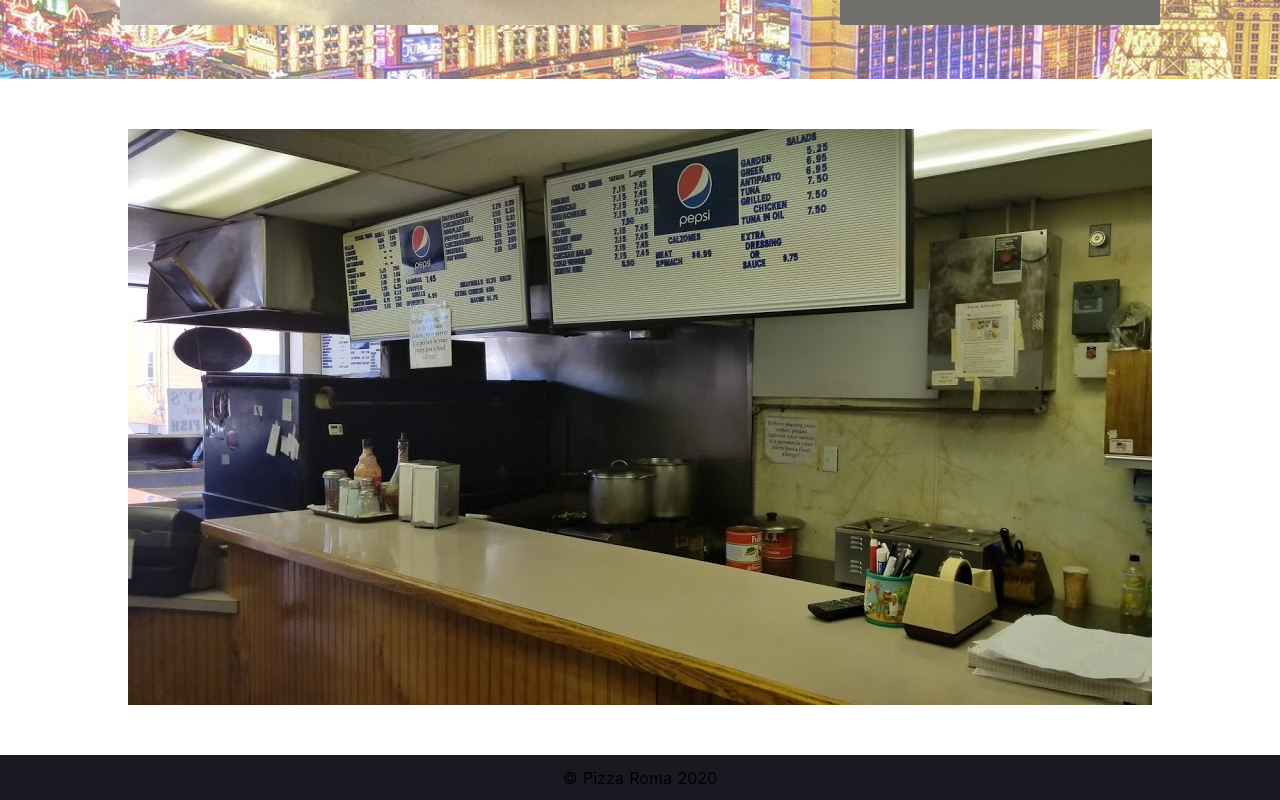
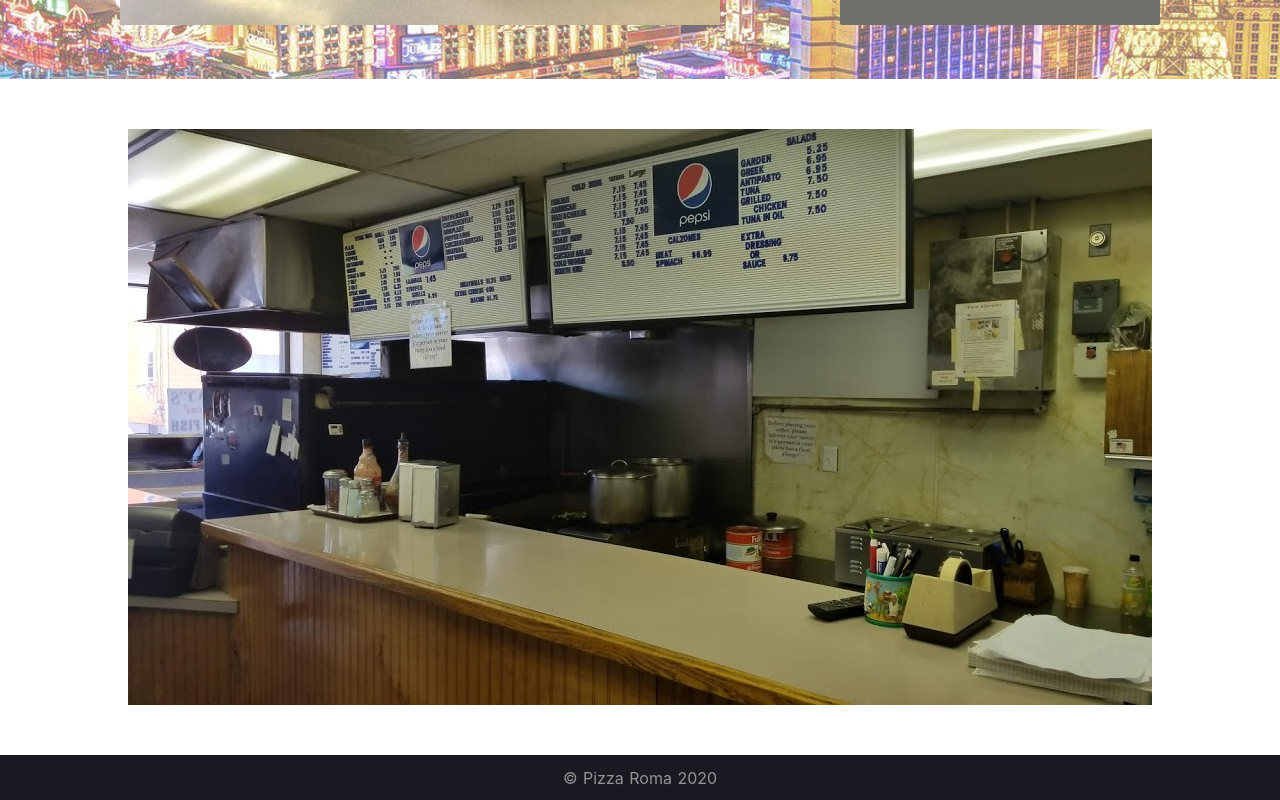
Before and after one commit to jctbog9/pizza-roma, a Nuxt app: page / in a window 1280 px wide. Shown: the part 540-1340 px from the top of the page. Built offline with nearby package versions, Linux system fonts and the light colour scheme.

Commit message:
update copyright

```diff
--- a/components/BottomBar.vue
+++ b/components/BottomBar.vue
@@ -19,6 +19,7 @@ export default {
   flex-direction: row;
   align-items: center;
   justify-content: center;
+  color: #969393;
 }
 
 
```
